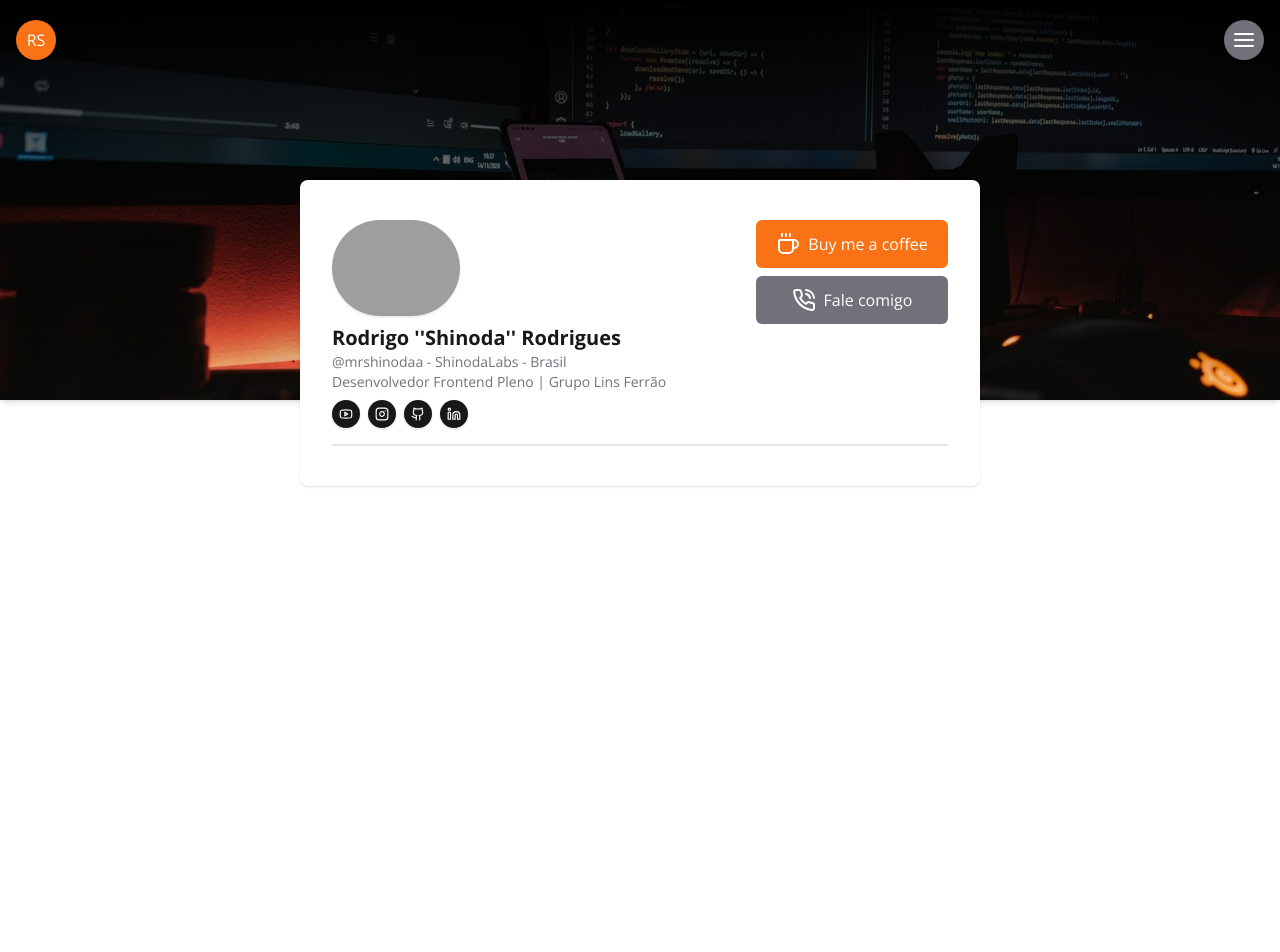
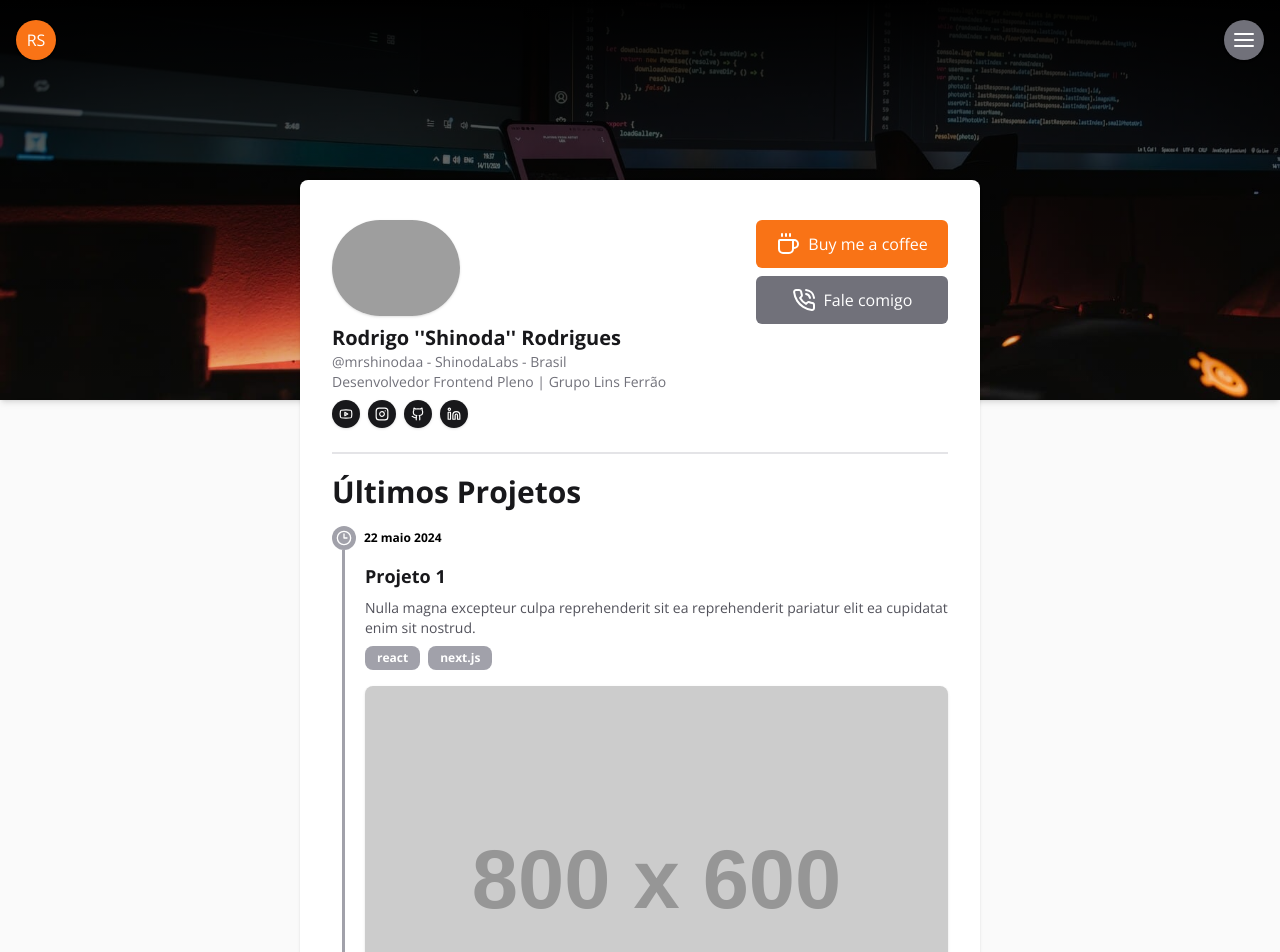
Before and after one commit to rodrigordgfs/ShinodaLabs, a Next.js app: page / in a window 1280 px wide. Shown: the top 952 px of the page. Before the commit the page ends 800 px from the top, so only its background shows below. Built offline with nearby package versions, Linux system fonts and the light colour scheme; grey boxes are pictures that could not be loaded.

Commit message:
feat: criado o componente de projetos

```diff
--- a/next.config.mjs
+++ b/next.config.mjs
@@ -1,7 +1,7 @@
 /** @type {import('next').NextConfig} */
 const nextConfig = {
   images: {
-    domains: ["github.com"],
+    domains: ["github.com", "via.placeholder.com"],
   },
 };
 
--- a/package.json
+++ b/package.json
@@ -9,6 +9,7 @@
     "lint": "next lint"
   },
   "dependencies": {
+    "date-fns": "^3.6.0",
     "lucide-react": "^0.379.0",
     "next": "14.2.3",
     "react": "^18",
--- a/src/app/page.tsx
+++ b/src/app/page.tsx
@@ -1,17 +1,18 @@
-import Image from "next/image";
-import Background from "./components/Background";
-import Menu from "./components/Menu";
-import Feed from "./components/Feed";
-import FeedHeader from "./components/FeedHeader";
+import Background from "../components/Background";
+import Menu from "../components/Menu";
+import Feed from "../components/Feed";
+import FeedHeader from "../components/FeedHeader";
+import FeedProjects from "../components/FeedProjects";
 
 export default function Home() {
   return (
-    <main className="flex min-h-screen flex-col min-w-full items-center">
+    <main className="flex min-h-screen flex-col min-w-full items-center bg-zinc-50">
       <Background />
       <Menu />
       <div className="relative px-3 w-full max-w-full flex flex-col items-center">
         <Feed>
           <FeedHeader />
+          <FeedProjects />
         </Feed>
       </div>
     </main>
--- a/src/app/components/Feed/index.tsx
+++ b/src/components/Feed/index.tsx
@@ -6,7 +6,7 @@ interface FeedProps {
 
 export default function Feed({ children }: FeedProps) {
     return (
-        <section className="bg-white w-full -mt-[260px] md:-mt-[220px] max-w-[680px] rounded-lg py-10 px-8 shadow">
+        <section className="bg-white w-full -mt-[260px] md:-mt-[220px] max-w-[680px] rounded-lg pt-10 px-8 shadow">
             { children}
         </section>
     )
--- a/src/app/components/FeedHeader/index.tsx
+++ b/src/components/FeedHeader/index.tsx
@@ -11,7 +11,7 @@ import Image from "next/image";
 
 export default function FeedHeader() {
   return (
-    <div className="flex flex-col md:flex-row gap-6 border-b-2 pb-4 border-zinc-200">
+    <div className="flex flex-col md:flex-row gap-6 border-b-2 pb-6 border-zinc-200">
       <div className="md:flex-1 flex flex-col items-center md:items-start">
         <Image
           src="https://github.com/rodrigordgfs.png"
--- /dev/null
+++ b/src/components/FeedProjectItem/index.tsx
@@ -0,0 +1,44 @@
+import { Clock3 } from "lucide-react";
+import type { Project } from "../FeedProjects";
+import useFormattedDate from "@/hooks/useFormattedDate";
+import Image from "next/image";
+
+export default function FeedProjectItem({
+  date,
+  title,
+  description,
+  tags,
+  image
+}: Project) {
+  const formattedDate = useFormattedDate(date, "dd MMMM yyyy");
+
+  return (
+    <div className="flex flex-col group cursor-pointer">
+      <div className="flex flex-row gap-2 items-center">
+        <div className="w-6 h-6 rounded-full bg-zinc-400 group-hover:bg-orange-500 transition-all flex items-center justify-center">
+          <Clock3 size={16} className="text-white" />
+        </div>
+        <p className="font-bold text-xs">{formattedDate}</p>
+      </div>
+      <div className="flex flex-col border-l-[3px] ml-[10px] pl-5 pt-3 pb-10 border-zinc-400 group-hover:border-orange-500 transition-all gap-2">
+        <h3 className="text-lg font-bold text-zinc-900">{title}</h3>
+        <p className="text-sm text-zinc-600">{description}</p>
+        <div className="flex flex-row gap-2 flex-wrap ">
+          {tags.map((tag) => {
+            return (
+              <div
+                key={tag}
+                className="h-6 px-3 rounded-lg bg-zinc-400 hover:bg-orange-500 transition-all cursor-pointer flex items-center justify-center"
+              >
+                <p className="text-xs font-bold text-white">{tag}</p>
+              </div>
+            );
+          })}
+        </div>
+        <div className="relative w-full h-[200px] md:h-[400px] mt-2">
+          <Image className="rounded-lg object-cover shadow" src={image} alt={title} fill />
+        </div>
+      </div>
+    </div>
+  );
+}
--- /dev/null
+++ b/src/components/FeedProjects/index.tsx
@@ -0,0 +1,51 @@
+import FeedProjectItem from "../FeedProjectItem";
+
+export interface Project {
+  id: string;
+  date: string;
+  title: string;
+  description: string;
+  tags: string[];
+  image: string;
+}
+
+export default function FeedProjects() {
+  const PROJETOS = [
+    {
+      id: "6f8f5947-beec-4ba1-ba56-7d3700bc1859",
+      date: "2024-05-22",
+      title: "Projeto 1",
+      description:
+        "Nulla magna excepteur culpa reprehenderit sit ea reprehenderit pariatur elit ea cupidatat enim sit nostrud.",
+      tags: ["react", "next.js"],
+      image: "https://via.placeholder.com/800x600",
+    },
+    {
+      id: "24ab435f-8e36-46b5-8db2-c65b9fb55156",
+      date: "2024-05-22",
+      title: "Projeto 1",
+      description:
+        "Nulla magna excepteur culpa reprehenderit sit ea reprehenderit pariatur elit ea cupidatat enim sit nostrud.",
+      tags: ["react", "next.js", "react", "next.js", "react", "next.js", "react", "next.js", ],
+      image: "https://via.placeholder.com/800x600",
+    },
+    {
+      id: "a8d43673-51fb-4e0e-99f9-c2e3e3a49585",
+      date: "2024-05-22",
+      title: "Projeto 1",
+      description:
+        "Nulla magna excepteur culpa reprehenderit sit ea reprehenderit pariatur elit ea cupidatat enim sit nostrud.",
+      tags: ["react", "next.js"],
+      image: "https://via.placeholder.com/800x600",
+    },
+  ] as Project[];
+
+  return (
+    <div className="flex flex-col pt-5">
+      <h2 className="font-bold text-3xl text-zinc-900 mb-4">Últimos Projetos</h2>
+      {PROJETOS.map((project) => {
+        return <FeedProjectItem key={project.id} {...project} />;
+      })}
+    </div>
+  );
+}
--- /dev/null
+++ b/src/hooks/useFormattedDate.ts
@@ -0,0 +1,10 @@
+import { format } from "date-fns";
+import { ptBR } from "date-fns/locale";
+
+const useFormattedDate = (dateString: string, dateFormat: string): string => {
+  const date = new Date(dateString);
+  const formattedDate = format(date, dateFormat, { locale: ptBR });
+  return formattedDate;
+};
+
+export default useFormattedDate;
```
Also changed, not shown: src/components/Background/index.tsx (renamed from src/app/components/Background/index.tsx), src/components/Menu/index.tsx (renamed from src/app/components/Menu/index.tsx), 2 other files (tests, documents, lock files or other folders).
